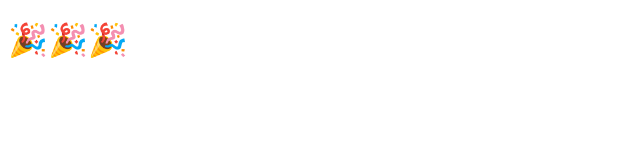
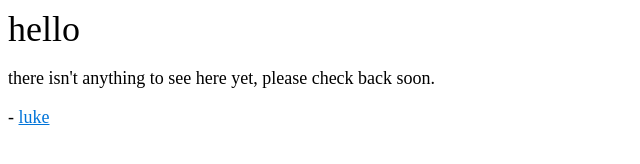
Before and after one commit to lstebner/blog, a Gatsby site: page / in a window 1280 px wide. Shown: the whole page, without its empty margins (0-640 px from the left). Built offline with nearby package versions, Linux system fonts and the light colour scheme; Gatsby itself is replaced by a stand-in of ours.

Commit message:
feat: first bits of custom content and styles

```diff
--- a/src/pages/index.js
+++ b/src/pages/index.js
@@ -1,15 +1,16 @@
 import * as React from "react"
+import styles from "./index.styles.css"
 
 // markup
 const IndexPage = () => {
   return (
     <main>
       <title>Home Page</title>
-      <h1>
-        <span role="img" aria-label="Party popper emojis">
-          🎉🎉🎉
-        </span>
-      </h1>
+      <h1>hello</h1>
+      <p>there isn't anything to see here yet, please check back soon.</p>
+      <p>
+        - <a href="http://lstebner.com">luke</a>
+      </p>
     </main>
   )
 }
--- /dev/null
+++ b/src/pages/index.styles.css
@@ -0,0 +1,27 @@
+body {
+  font-weight: normal;
+  font-size: 18px;
+}
+
+h1,
+h2,
+h3,
+h4,
+h5,
+h6 {
+  font-weight: normal;
+  margin: 8px 0;
+}
+
+p {
+  font-size: 1em;
+}
+
+a,
+a:visited {
+  color: #0074d9;
+}
+
+a:hover {
+  color: #7fdbff;
+}
```
